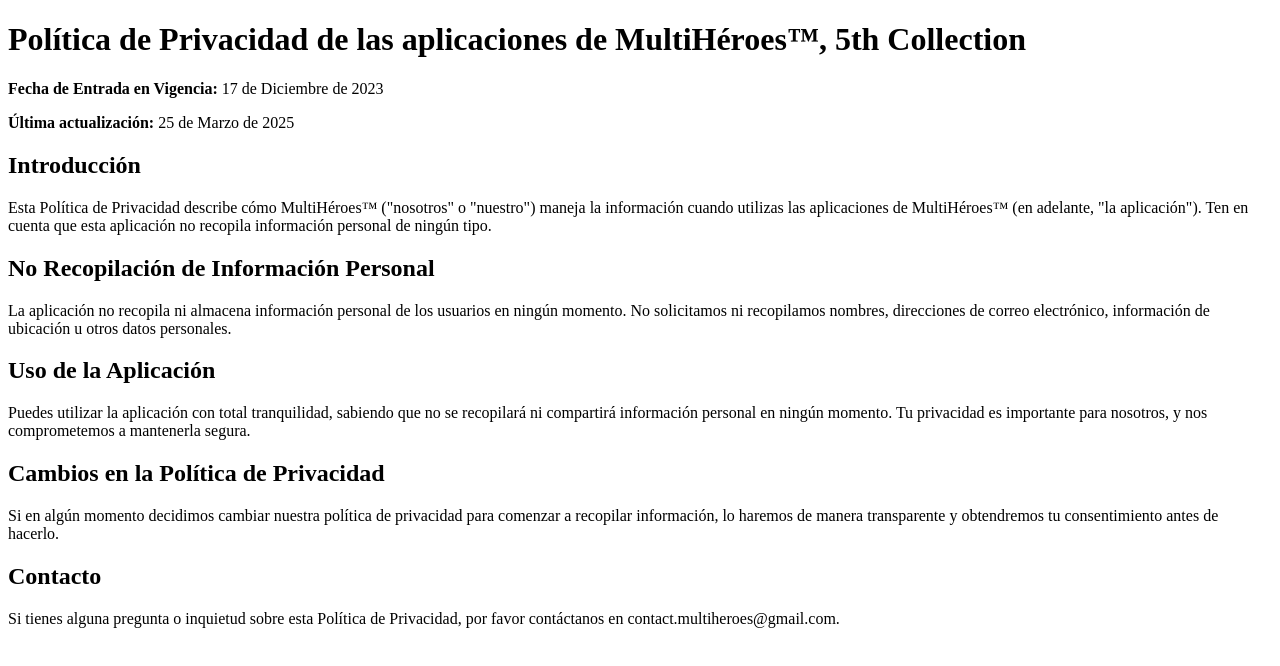
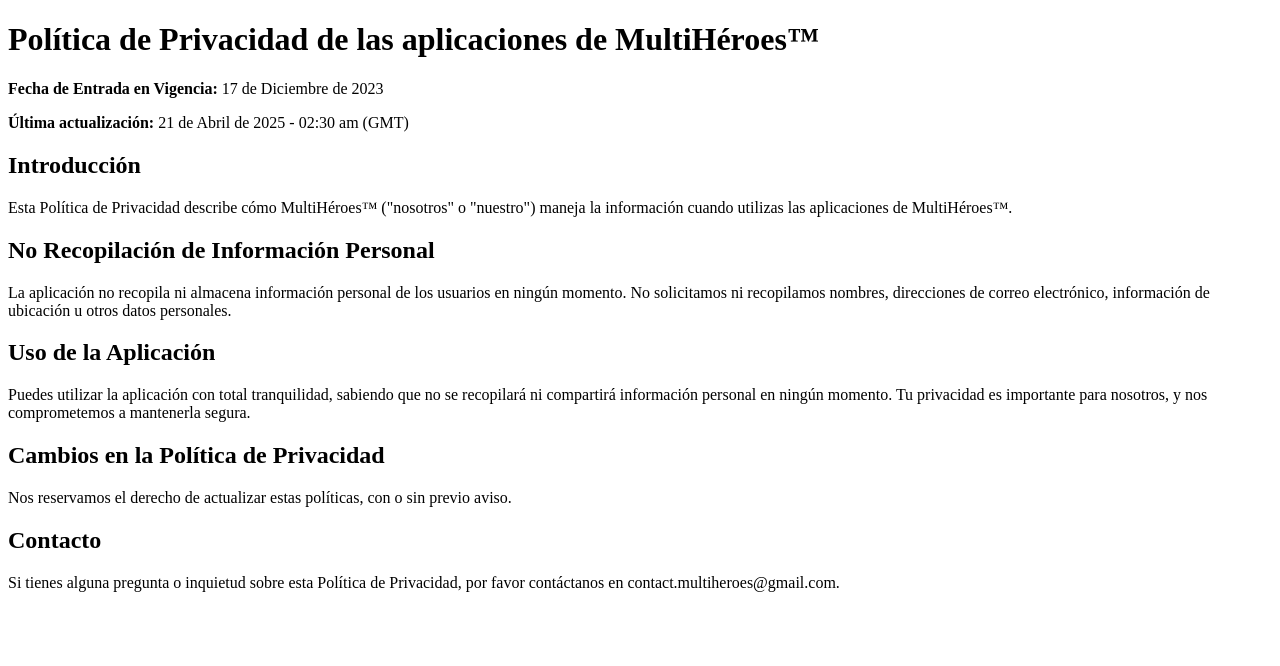
Before and after one commit to MultiHeroesO725/MH5thpyp.github.io, a plain HTML site: page index.html in a window 1280 px wide. Drawn offline with Linux system fonts and the light colour scheme.

Commit message:
Update index.html

```diff
--- a/index.html
+++ b/index.html
@@ -6,12 +6,12 @@
     <title>Política de Privacidad de las aplicaciones de MultiHéroes™</title>
 </head>
 <body>
-    <h1>Política de Privacidad de las aplicaciones de MultiHéroes™, 5th Collection</h1>
+    <h1>Política de Privacidad de las aplicaciones de MultiHéroes™</h1>
     <p><strong>Fecha de Entrada en Vigencia:</strong> 17 de Diciembre de 2023</p>
-    <p><strong>Última actualización:</strong> 25 de Marzo de 2025</p>
+    <p><strong>Última actualización:</strong> 21 de Abril de 2025 - 02:30 am (GMT)</p>
 
     <h2>Introducción</h2>
-    <p>Esta Política de Privacidad describe cómo MultiHéroes™ ("nosotros" o "nuestro") maneja la información cuando utilizas las aplicaciones de MultiHéroes™ (en adelante, "la aplicación"). Ten en cuenta que esta aplicación no recopila información personal de ningún tipo.</p>
+    <p>Esta Política de Privacidad describe cómo MultiHéroes™ ("nosotros" o "nuestro") maneja la información cuando utilizas las aplicaciones de MultiHéroes™.</p>
 
     <h2>No Recopilación de Información Personal</h2>
     <p>La aplicación no recopila ni almacena información personal de los usuarios en ningún momento. No solicitamos ni recopilamos nombres, direcciones de correo electrónico, información de ubicación u otros datos personales.</p>
@@ -20,7 +20,7 @@
     <p>Puedes utilizar la aplicación con total tranquilidad, sabiendo que no se recopilará ni compartirá información personal en ningún momento. Tu privacidad es importante para nosotros, y nos comprometemos a mantenerla segura.</p>
 
     <h2>Cambios en la Política de Privacidad</h2>
-    <p>Si en algún momento decidimos cambiar nuestra política de privacidad para comenzar a recopilar información, lo haremos de manera transparente y obtendremos tu consentimiento antes de hacerlo.</p>
+    <p>Nos reservamos el derecho de actualizar estas políticas, con o sin previo aviso.</p>
 
     <h2>Contacto</h2>
     <p>Si tienes alguna pregunta o inquietud sobre esta Política de Privacidad, por favor contáctanos en contact.multiheroes@gmail.com.</p>
```
